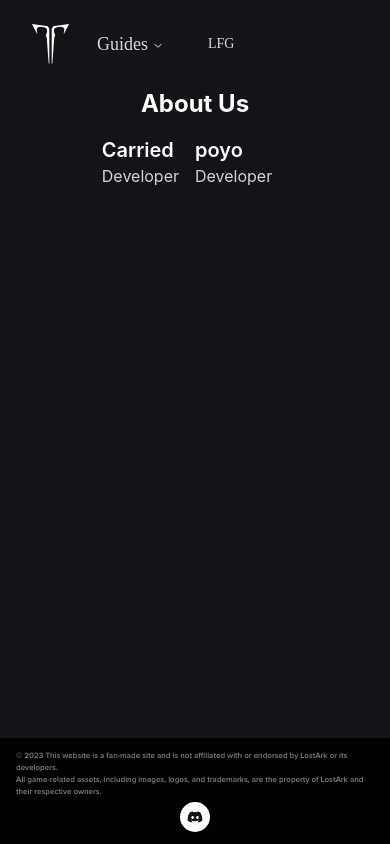
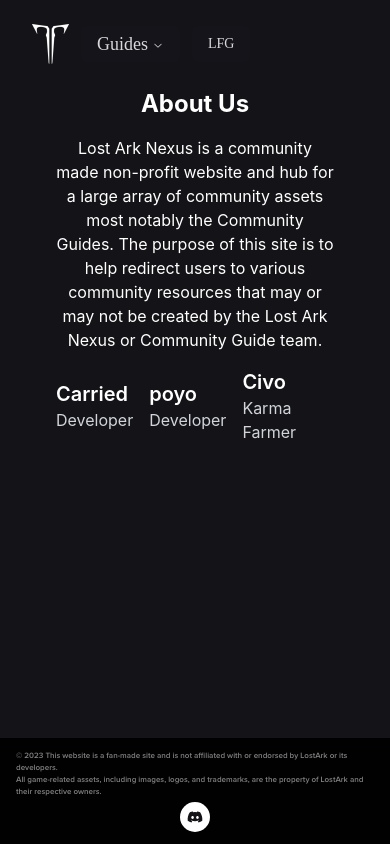
Before and after one commit to Carried520/LostArkNexus, a Next.js app: page / in a window 390 px wide. Both pictures are taken after a click on the button "About Us". Built offline with nearby package versions, Linux system fonts and the light colour scheme; a web font is replaced by a local one.

Commit message:
Responsive design p3

```diff
--- a/src/components/AboutUs.tsx
+++ b/src/components/AboutUs.tsx
@@ -5,7 +5,10 @@
     <div className="bg-070709 flex justify-center items-center">
       <div className="text-white flex flex-col items-center">
         <h2 className="text-2xl font-bold mb-4">About Us</h2>
-        <div className="flex justify-center items-center">
+        <div className="flex justify-center items-center text-center max-w-2xl mb-4 mx-14">
+          Lost Ark Nexus is a community made non-profit website and hub for a large array of community assets most notably the Community Guides. The purpose of this site is to help redirect users to various community resources that may or may not be created by the Lost Ark Nexus or Community Guide team.
+        </div>
+        <div className="flex justify-center items-center mx-14">
           <div>
             <h3 className="text-xl font-semibold">Carried</h3>
             <p className="text-gray-300">Developer</p>
@@ -14,6 +17,10 @@
             <h3 className="text-xl font-semibold">poyo</h3>
             <p className="text-gray-300">Developer</p>
           </div>
+          <div>
+            <h3 className="text-xl font-semibold">Civo</h3>
+            <p className="text-gray-300">Karma Farmer</p>
+          </div>
         </div>
       </div>
     </div>
```
